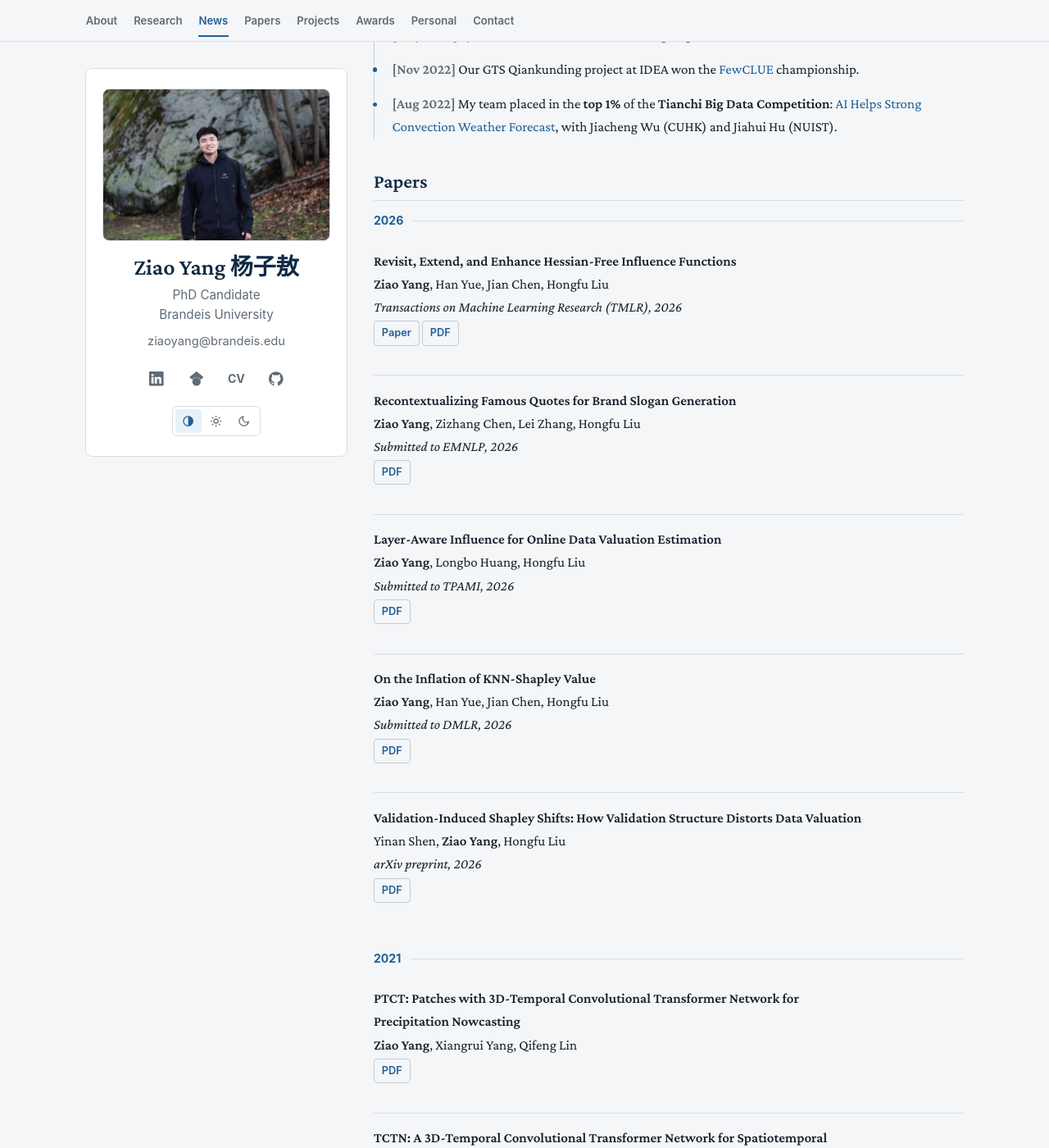
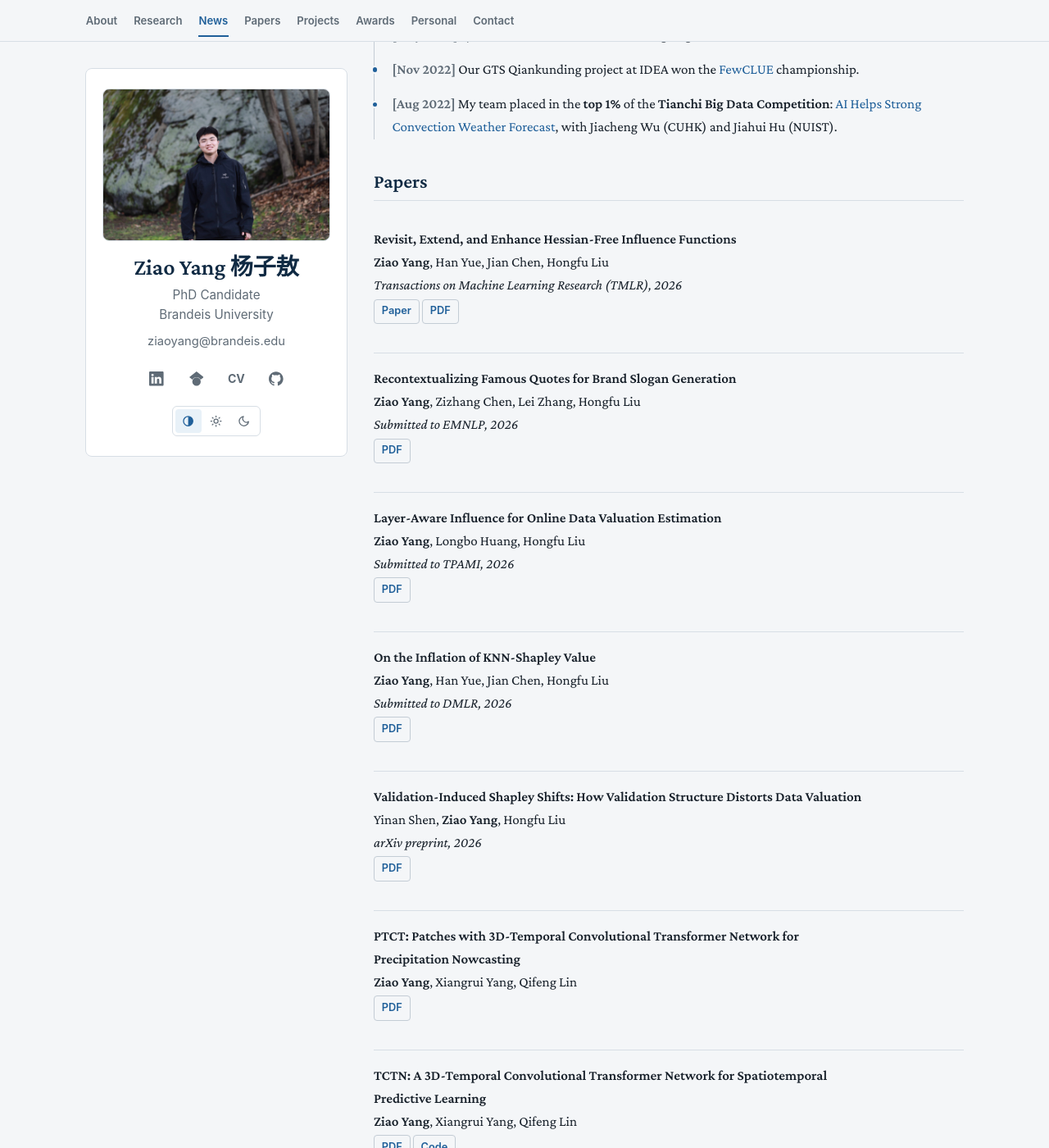
Before and after one commit to yangziao56/homepage, a Jekyll site: the page built from index.md, in a window 1280 px wide and 1400 px high, scrolled down 732 px. Shown: the whole window at 82% size. Built offline with Jekyll 4.4.1, drawn with Linux system fonts in a browser that asks for light colours; our own code applies the rules of GitHub Pages for plain Markdown files.

Commit message:
Flatten publication list

```diff
--- a/index.md
+++ b/index.md
@@ -26,9 +26,6 @@ Throughout my research career, I have had the opportunity to intern at several i
 {: .news-list}
 
 ## Papers
-
-### 2026
-{: .publication-year}
 
 - **Revisit, Extend, and Enhance Hessian-Free Influence Functions**
   <br>
@@ -69,10 +66,6 @@ Throughout my research career, I have had the opportunity to intern at several i
   *arXiv preprint, 2026*
   <br>
   [PDF](https://arxiv.org/pdf/2607.03675.pdf)
-{: .publication-list}
-
-### 2021
-{: .publication-year}
 
 - **PTCT: Patches with 3D-Temporal Convolutional Transformer Network for Precipitation Nowcasting**
   <br>
```
